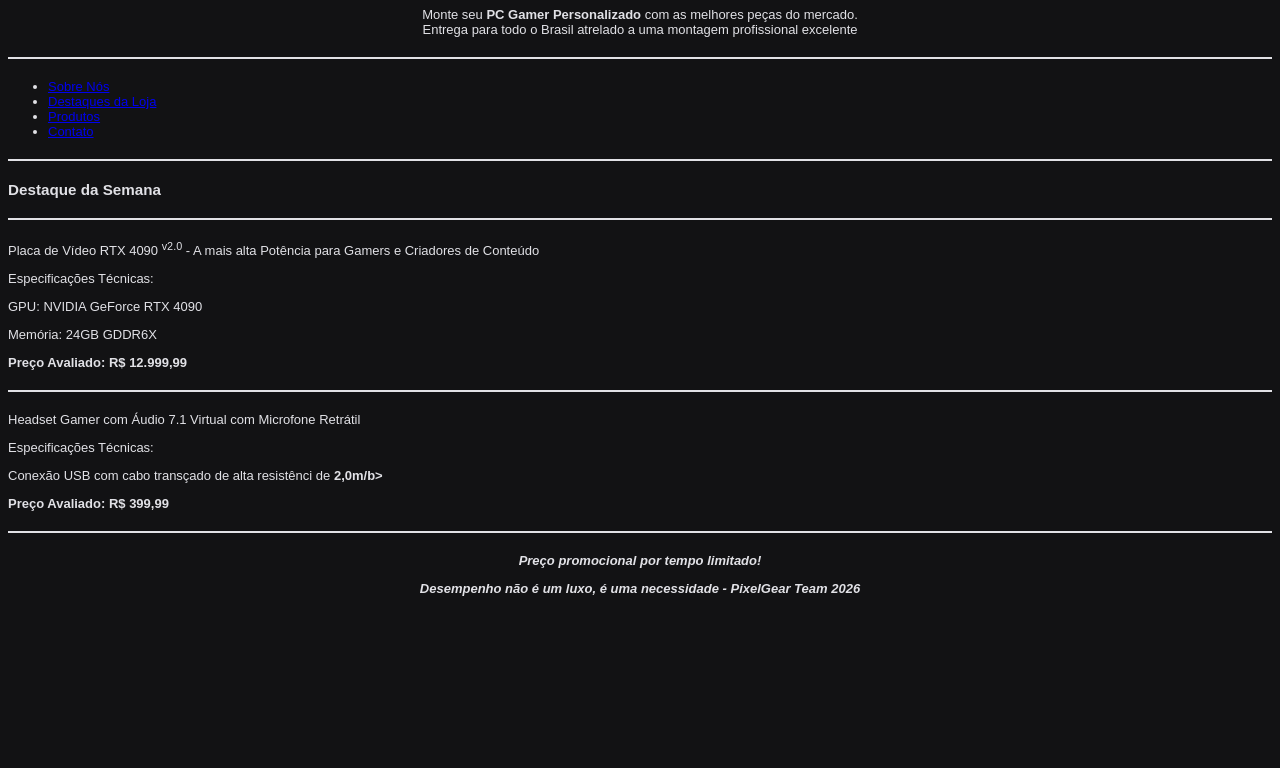
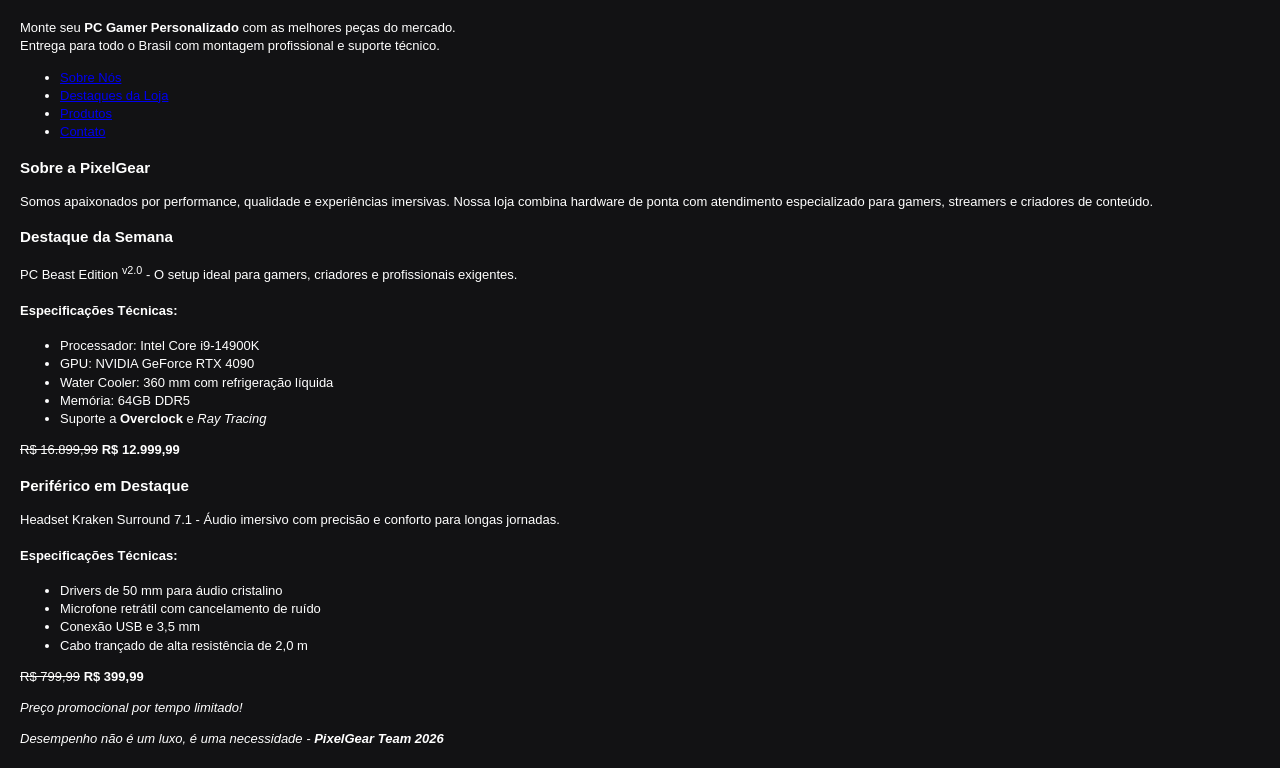
Before and after one commit to Heloisa-Goncalvesz/LIMA, a plain HTML site: page atividades/s4_at2_r4_lima/index.html in a window 1280 px wide. Shown: the part 98-866 px from the top of the page. Before the commit the page ends 800 px from the top, so only its background shows below. Drawn offline with Linux system fonts and the light colour scheme; files that its build step writes are made by us from their sources.

Commit message:
Atualização de Pagina Web com novas funcionalidades

```diff
--- /dev/null
+++ b/atividades/s4_at2.2_r4_lima/style.css
@@ -0,0 +1,13 @@
+body {
+    font-family: Arial, Helvetica, sans-serif;
+    background-color: #121214;
+    color: #ffffff;
+    font-size: 13px; /* Tamanho base da fonte reduzido */
+    line-height: 1.4;
+    margin: 20px;
+}
+
+/* Classe utilitária para centralizar elementos */
+.texto-centralizado {
+    text-align: center;
+}
--- a/atividades/s4_at2_r4_lima/index.html
+++ b/atividades/s4_at2_r4_lima/index.html
@@ -1,34 +1,31 @@
 <!--PROJETO: PixelGear eSports Store - Landing Page-->
-<!--DESENVOLVEDOR: Heloísa Gonçalves Silva| TURMA: TDS SENAI 2026-->
+<!--DESENVOLVEDOR: Heloísa Gonçalves Silva | TURMA: TDS SENAI 2026-->
 
 <!DOCTYPE html>
 <html lang="pt-br">
 
 <head>
-    <!--caracteres originais-->
     <meta charset="UTF-8">
-    <!--responsividade-->
     <meta name="viewport" content="width=device-width, initial-scale=1.0">
-    <meta http-equiv="X-UA-Compatible" content="ie=edge">
-    <center><title>PixelGear eSports Store | High Performance Gaming</title></center>
+    <meta name="description" content="PixelGear eSports Store - PCs gamer e periféricos de alto desempenho.">
+    <meta name="keywords" content="eSports, loja gamer, PC gamer, periféricos, PixelGear">
+    <meta name="author" content="Heloísa Gonçalves Silva">
+    <title>PixelGear eSports Store | High Performance Gaming</title>
 
-    <link rel="stylesheet" href="css/style.css">
+    <link rel="stylesheet" href="style.css">
 </head>
-<body bgcolor="#121214" text="FFFFFFF">
 
-    <!--Secção Principal / Produtos disponiveis-->
-    <header>
-        <center><h1>PixelGear eSports Store</h1></center>
-        <center><h2>O Setup dos Seus Sonhos Começa Aqui</h2></center>
-        <!--Paragrafo com texto central e mnegrito-->
-        <center><p>Monte seu <b> PC Gamer Personalizado</b> com as melhores peças do mercado.<br>
-        Entrega para todo o Brasil atrelado a uma montagem profissional excelente </p></center>
+<body>
+    <header class="hero">
+        <h1>PixelGear eSports Store</h1>
+        <h2>O Setup dos Seus Sonhos Começa Aqui</h2>
+        <p>
+            Monte seu <strong>PC Gamer Personalizado</strong> com as melhores peças do mercado.<br>
+            Entrega para todo o Brasil com montagem profissional e suporte técnico.
+        </p>
     </header>
 
-    <hr>
-
-    <!--Navegação do Site-->
-    <nav>
+    <nav aria-label="Navegação principal">
         <ul>
             <li><a href="#sobre">Sobre Nós</a></li>
             <li><a href="#destaques">Destaques da Loja</a></li>
@@ -37,49 +34,49 @@
         </ul>
     </nav>
 
-    <hr>
+    <main>
+        <section id="sobre" class="info">
+            <h3>Sobre a PixelGear</h3>
+            <p>
+                Somos apaixonados por performance, qualidade e experiências imersivas.
+                Nossa loja combina hardware de ponta com atendimento especializado para gamers,
+                streamers e criadores de conteúdo.
+            </p>
+        </section>
 
-    <!--Seção de Principal-->
-    <main>
-        <!--Informações sobre o produto 1: Destaque da Semana-->
-        <section>
-        <!--Lista de informações sobreo o produto-->
+        <section id="destaques" class="product">
             <h3>Destaque da Semana</h3>
+            <p>PC Beast Edition <sup>v2.0</sup> - O setup ideal para gamers, criadores e profissionais exigentes.</p>
 
-            <hr>
+            <h4>Especificações Técnicas:</h4>
+            <ul>
+                <li>Processador: Intel Core i9-14900K</li>
+                <li>GPU: NVIDIA GeForce RTX 4090</li>
+                <li>Water Cooler: 360 mm com refrigeração líquida</li>
+                <li>Memória: 64GB DDR5</li>
+                <li>Suporte a <strong>Overclock</strong> e <em>Ray Tracing</em></li>
+            </ul>
 
-            <p>Placa de Vídeo RTX 4090 <sup>v2.0</sup> - A mais alta Potência para Gamers e Criadores de Conteúdo</p>
+            <p class="price"><del>R$ 16.899,99</del> <strong>R$ 12.999,99</strong></p>
+        </section>
 
-            </h4>Especificações Técnicas:</h4>
-            </p>GPU: NVIDIA GeForce RTX 4090</p>
-            <p>Memória: 24GB GDDR6X</p>
+        <section id="produtos" class="product">
+            <h3>Periférico em Destaque</h3>
+            <p>Headset Kraken Surround 7.1 - Áudio imersivo com precisão e conforto para longas jornadas.</p>
 
-            </h3><b>Preço Avaliado: R$ 12.999,99</b></h3>
+            <h4>Especificações Técnicas:</h4>
+            <ul>
+                <li>Drivers de 50 mm para áudio cristalino</li>
+                <li>Microfone retrátil com cancelamento de ruído</li>
+                <li>Conexão USB e 3,5 mm</li>
+                <li>Cabo trançado de alta resistência de 2,0 m</li>
+            </ul>
+
+            <p class="price"><del>R$ 799,99</del> <strong>R$ 399,99</strong></p>
         </section>
-        <hr>
 
-        <section>
-        <!--Lista de informações sobreo o produto-->
-            <p>Headset Gamer com Áudio 7.1 Virtual com Microfone Retrátil</p>
-
-            </h3>Especificações Técnicas:</h3>
-            <p>Conexão USB com cabo transçado de alta resistênci de <b>2,0m/b></p>
-
-            </h4><b>Preço Avaliado: R$ 399,99</b></h4>
-        <section>
-
-        <hr>
-
-        <p>
-            <i>
-                <center>Preço promocional por tempo limitado!</center>
-            </i>
-        </p>
-        <p>
-            <i>
-                <center>Desempenho não é um luxo, é uma necessidade - <b>PixelGear Team 2026</b></center>
-            </i>
-            </p>
+        <p class="promo"><i>Preço promocional por tempo limitado!</i></p>
+        <p class="signature"><i>Desempenho não é um luxo, é uma necessidade - <strong>PixelGear Team 2026</strong></i></p>
     </main>
 </body>
 </html>
--- a/atividades/s4_at2_r4_lima/style.css
+++ b/atividades/s4_at2_r4_lima/style.css
@@ -1,10 +1,13 @@
 body {
+    font-family: Arial, Helvetica, sans-serif;
     background-color: #121214;
-    color: #E1E1E6;
-    font-family: Arial, sans-serif;
-    font-size: 13px;
+    color: #ffffff;
+    font-size: 13px; /* Tamanho base da fonte reduzido */
+    line-height: 1.4;
+    margin: 20px;
 }
-hr {
-    border: 1px solid #E1E1E6;
-    margin: 20px 0;
+
+/* Classe utilitária para centralizar elementos */
+.texto-centralizado {
+    text-align: center;
 }
```
Also changed, not shown: atividades/s4_at2.2_r4_lima/index.html (added, +102 -0 lines), 1 other file.
